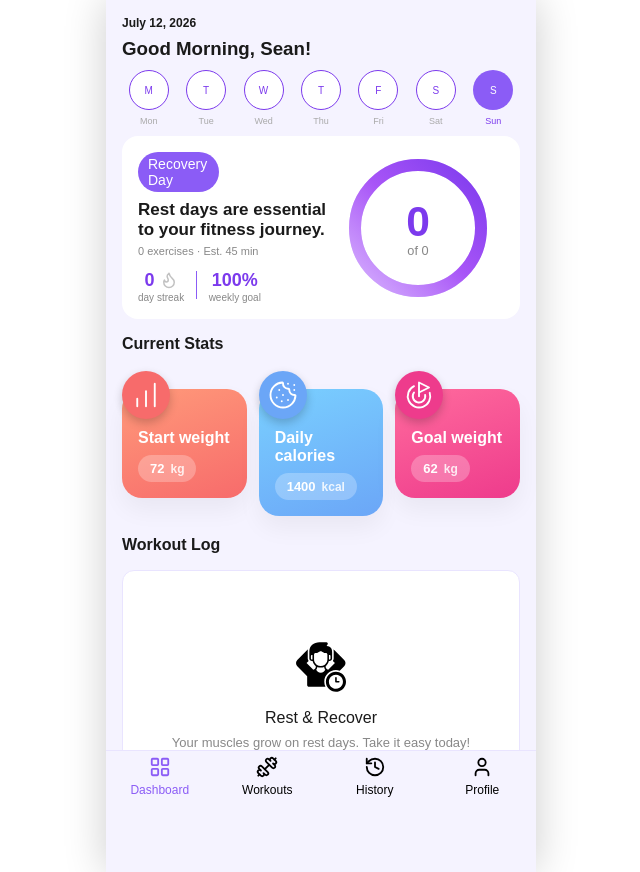
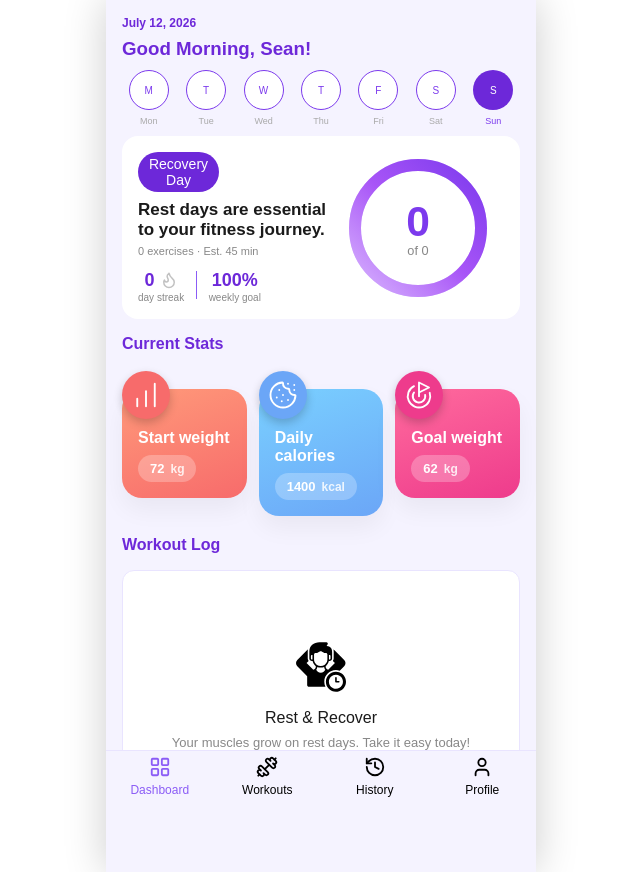
Before and after one commit to sphynx-00/Fito, a React (Vite) app: page / in a window 1280 px wide. Shown: the whole page, without its empty margins (319-959 px from the left). Built offline with nearby package versions, Linux system fonts and the light colour scheme.

Commit message:
UI adjustment for dashboard design

```diff
--- a/src/pages/Dashboard/Dashboard.css
+++ b/src/pages/Dashboard/Dashboard.css
@@ -8,4 +8,4 @@
 .dashboard-greeting,
 .dashboard-date,
 h4
- { color: var(--text-primary); }
+ { color: var(--primary-dark); }
--- a/src/pages/Dashboard/components/ExerciseRow.jsx
+++ b/src/pages/Dashboard/components/ExerciseRow.jsx
@@ -1,12 +1,11 @@
 import './ExerciseRow.css';
-import squat from '../../../assets/squat.png';
 
 function ExerciseRow({ name, sets, reps, completed, toggle }) {
   return (
     <div className="exercise-row">
       <span className="ex-name">{name}</span>
       <div className="ex-done">
-        <span className="ex-sets">{sets} sets × {reps} reps</span>
+        <span className="ex-sets">{sets} sets × {reps} reps · 20 kg</span>
         <div className={`check ${completed ? 'completed' : ''}`}
           onClick={toggle}
          />
--- a/src/pages/Dashboard/components/HeroBanner.css
+++ b/src/pages/Dashboard/components/HeroBanner.css
@@ -49,12 +49,13 @@
 /* workout type tag */
 .hero-tag {
   width: 81px;
-  background: var(--primary-mid);
+  background: var(--primary-dark);
   color: #FFFFFF;
   font-size: 14px;
   padding: 4px 10px;
   border-radius: 20px;
   margin-bottom: 8px;
+  text-align: center;
 }
 
 .hero-title {
@@ -92,7 +93,7 @@
 .hero-stat-value {
   font-size: 18px;
   font-weight: 700;
-  color: #7C3AED;
+  color: var(--primary-dark);
   line-height: 1;
 }
 
--- a/src/pages/Dashboard/components/TodaysWorkout.css
+++ b/src/pages/Dashboard/components/TodaysWorkout.css
@@ -13,7 +13,7 @@
   margin-bottom: 14px;
 }
 
-.card-title { font-size: 14px; font-weight: bold; margin: 0; color: var(--text-primary); }
+.card-title { font-size: 14px; font-weight: bold; margin: 0; color: var(--primary-mid); }
 .card-title-hide { display: none; }
 
 .badge { font-size: 10px; padding: 3px 9px; border-radius: 20px; font-weight: bold; }
--- a/src/pages/Dashboard/components/WeeklyGoal.css
+++ b/src/pages/Dashboard/components/WeeklyGoal.css
@@ -61,7 +61,7 @@
 }
 
 .dot-done  { background: var(--bg-card); color: var(--text-primary-weekly); border: 1px solid var(--primary-done); }
-.dot-today { background: var(--primary-mid);  color: var(--bg-card); }
+.dot-today { background: var(--primary-dark);  color: var(--bg-card); }
 .dot-empty { background: var(--bg-card); color: #aaa; border: 1px dashed #aaa; }
 
 .day-name   { font-size: 9px; color: #aaa; }
--- a/src/pages/History/historyUtils.js
+++ b/src/pages/History/historyUtils.js
@@ -6,8 +6,6 @@ export function normalizeDate(date) {
 }
 
 export function calculateDayStreak(workoutHistory) {
-  // if (workoutHistory.length === 0) return 0;
-
   const today = getAdjustedDate();
   today.setHours(0, 0, 0, 0);
 
@@ -57,6 +55,10 @@ export function calculateDayStreak(workoutHistory) {
   }
 
   return streak;
+}
+
+export function saveDayStreak(streak) {
+  localStorage.setItem('streak', JSON.stringify(streak));
 }
 
 // export function calculateDayStreak(workoutHistory) {
```
